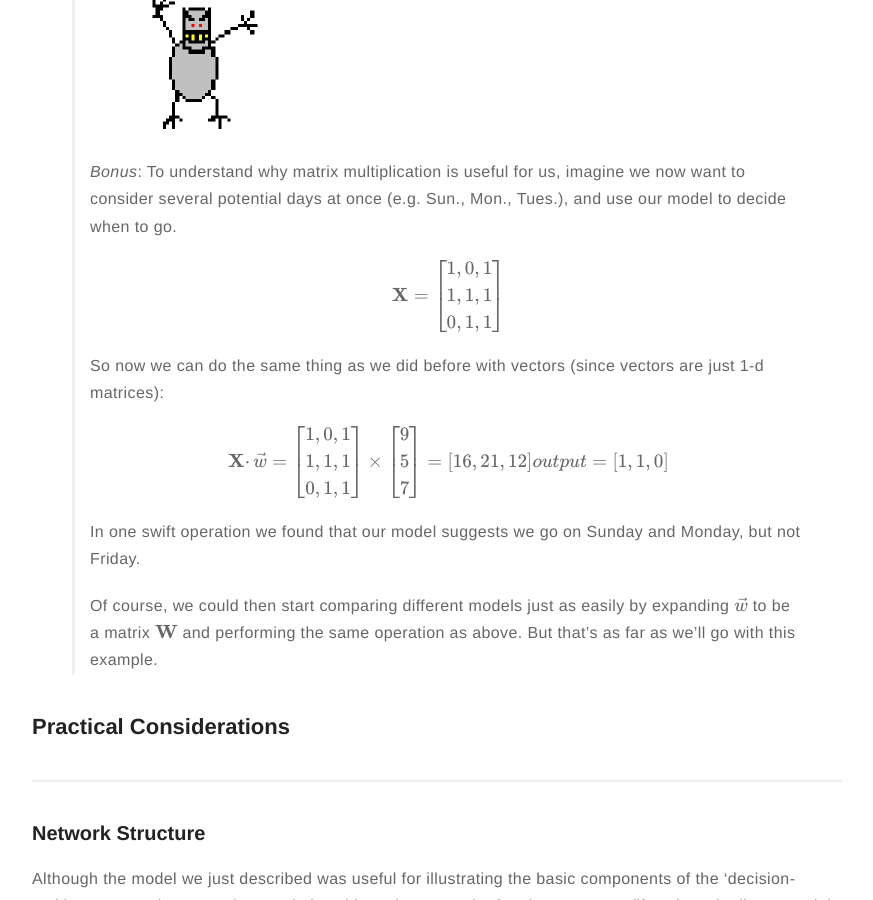
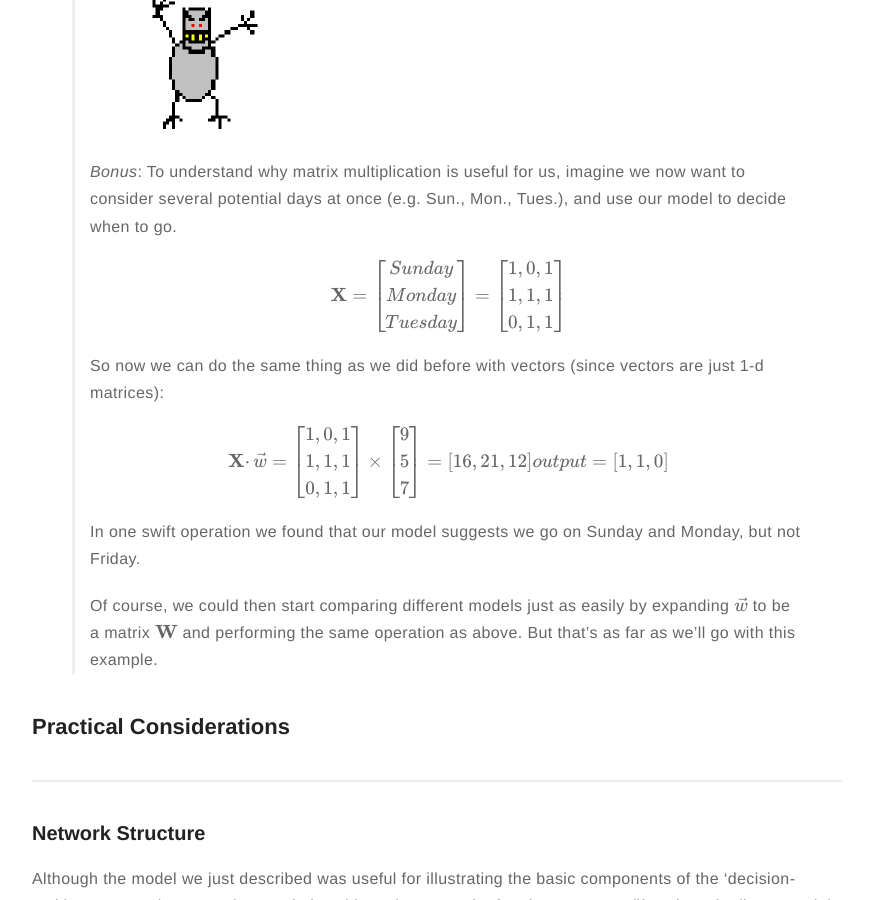
Before and after one commit to meccaLeccaHi/meccaLeccaHi.github.io, a Jekyll site: the page built from _posts/2018-10-30-neural_nets-tensorflow.md, in a window 1280 px wide and 900 px high, scrolled down 7461 px. Shown: the whole window, without its empty margins (203-1076 px from the left). Built offline with Jekyll 4.4.1, drawn with Linux system fonts in a browser that asks for light colours; formulas are drawn with MathJax 3; comment, search, counter and statistics services are not loaded.

Commit message:
adding text

```diff
--- a/_posts/2018-10-30-neural_nets-tensorflow.md
+++ b/_posts/2018-10-30-neural_nets-tensorflow.md
@@ -248,7 +248,7 @@ Although these models were structured to behave like neurons, their behavior can
 > *Bonus*: To understand why matrix multiplication is useful for us, imagine we now want to consider several potential days at once (e.g. Sun., Mon., Tues.), and use our model to decide when to go.
 >
 >$${\begin{equation*}
-    \ \mathbf{X}   = \begin{bmatrix}1,0,1\\1,1,1\\0,1,1\end{bmatrix}
+    \ \mathbf{X}   = \begin{bmatrix}Sunday\\Monday\\Tuesday\end{bmatrix} = \begin{bmatrix}1,0,1\\1,1,1\\0,1,1\end{bmatrix}
 \end{equation*}}$$
 >
 > So now we can do the same thing as we did before with vectors (since vectors are just 1-d matrices):
```
